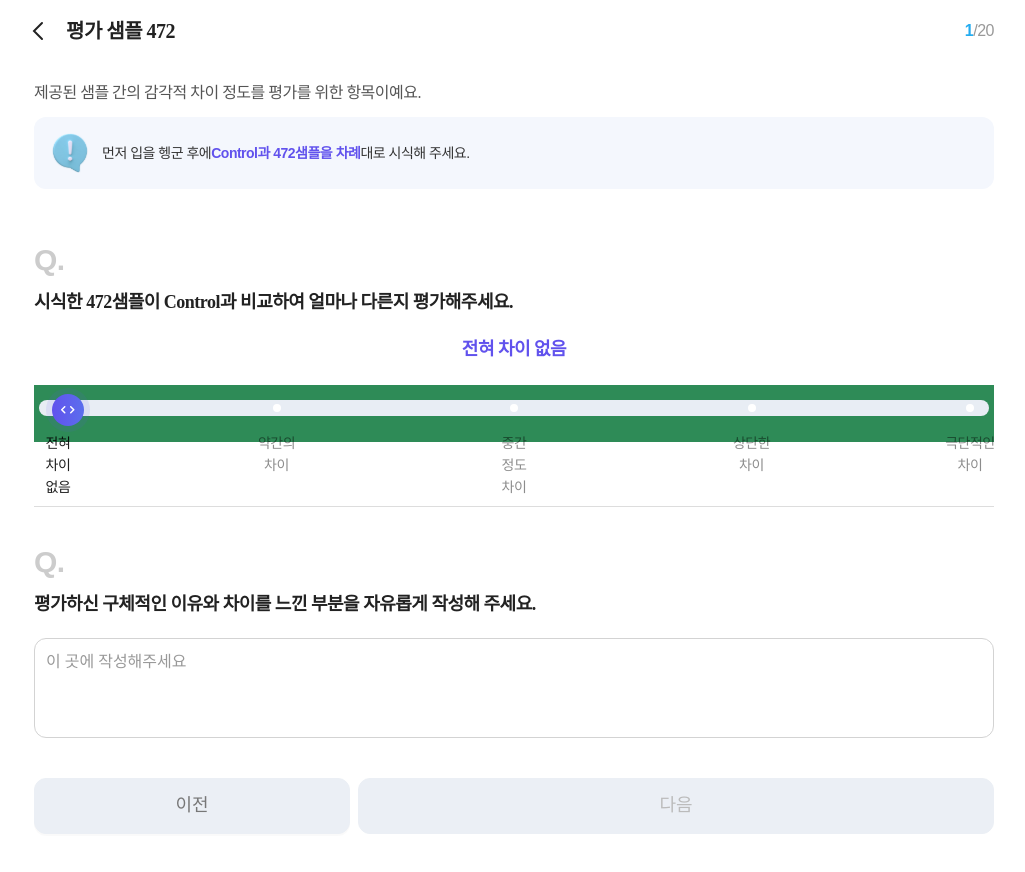
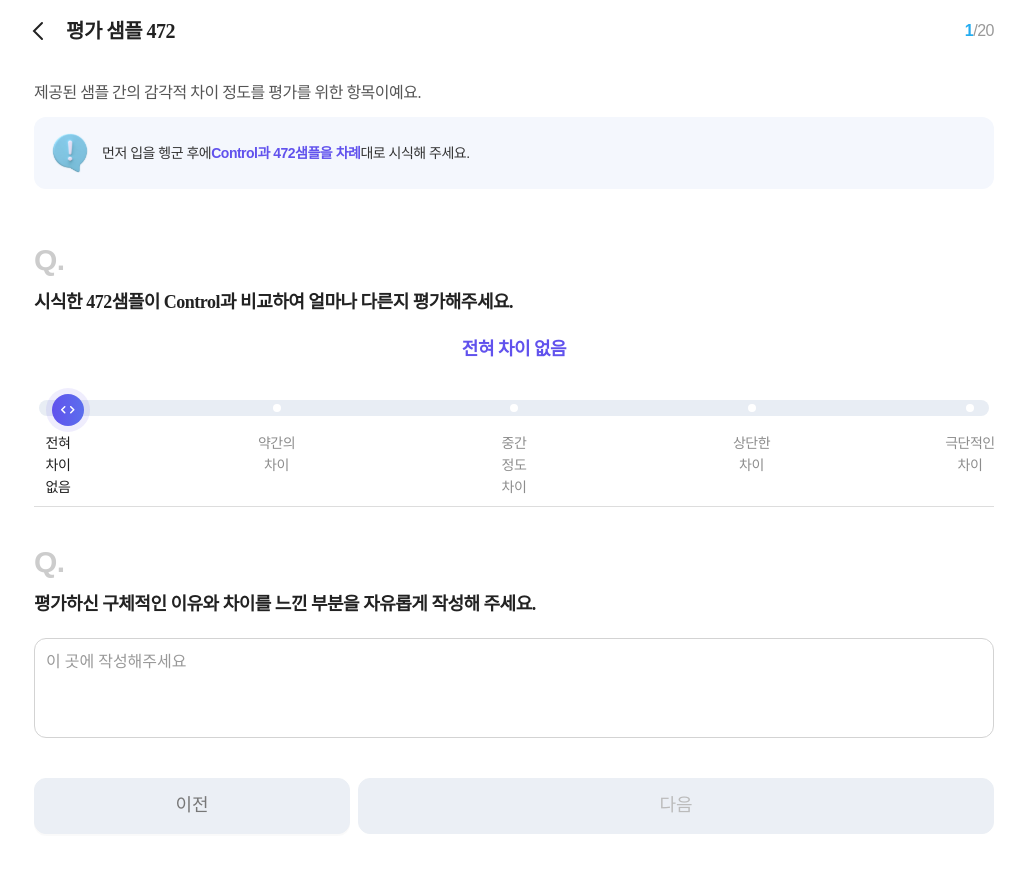
Before and after one commit to 9Gu-Mo/React_Antd, a React (Vite) app: page /dod in a window 1280 px wide. Shown: the top 872 px of the page, without its empty margins (126-1151 px from the left). Built offline with nearby package versions, Linux system fonts and the light colour scheme; a web font is replaced by a local one.

Commit message:
백그라운드 제거

```diff
--- a/src/components/common/SliderFiveStep.tsx
+++ b/src/components/common/SliderFiveStep.tsx
@@ -19,7 +19,6 @@ export default function SliderFiveStep() {
       <div className="slider-wrap">
         <Typography>{marksFiveStep[sliderValue] as string}</Typography>
         <div
-          className="test"
           onPointerDown={() => setTooltipOpen(true)} // 터치/마우스 모두 대응
           onPointerUp={() => setTooltipOpen(false)}
         >
--- a/src/global.scss
+++ b/src/global.scss
@@ -821,7 +821,3 @@ h2.ant-typography {
     }
   }
 }
-
-.test {
-  background-color: seagreen;
-}
```
